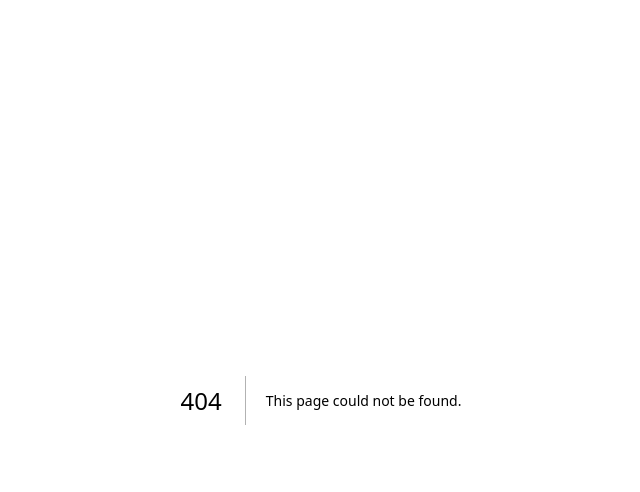
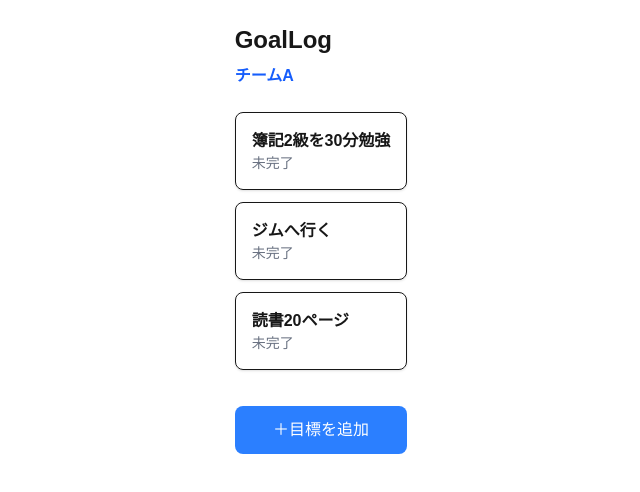
Before and after one commit to gyozapurin32/goal-log, a Next.js app: page /home in a window 1280 px wide. Before the commit this address had no page. Shown: the top 492 px of the page, without its empty margins (319-959 px from the left). Built offline with nearby package versions, Linux system fonts and the light colour scheme.

Commit message:
add home page and GoalCard

```diff
--- /dev/null
+++ b/app/goal/page.tsx
@@ -0,0 +1,3 @@
+export default function HomePage() {
+  return <h1>ゴール画面</h1>;
+}
--- /dev/null
+++ b/app/group/page.tsx
@@ -0,0 +1,3 @@
+export default function HomePage() {
+  return <h1>グループ画面</h1>;
+}
--- /dev/null
+++ b/app/home/page.tsx
@@ -0,0 +1,32 @@
+import GoalCard from "@/components/goal/GoalCard";
+
+export default function HomePage() {
+  return (
+    <main className="max-w-md mx-auto p-6">
+      <h1 className="text-2xl font-bold mb-2">GoalLog</h1>
+
+      <button className="mb-6 text-blue-600 font-semibold">
+        チームA
+      </button>
+
+      <GoalCard
+        title="簿記2級を30分勉強"
+        status="未完了"
+      />
+
+      <GoalCard
+        title="ジムへ行く"
+        status="未完了"
+      />
+
+      <GoalCard
+        title="読書20ページ"
+        status="未完了"
+      />
+
+      <button className="w-full mt-6 bg-blue-500 text-white py-3 rounded-lg">
+        ＋目標を追加
+      </button>
+    </main>
+  );
+}
--- /dev/null
+++ b/app/result/page.tsx
@@ -0,0 +1,3 @@
+export default function HomePage() {
+  return <h1>結果画面</h1>;
+}
--- /dev/null
+++ b/app/status/page.tsx
@@ -0,0 +1,3 @@
+export default function HomePage() {
+  return <h1>ステータス画面</h1>;
+}
--- /dev/null
+++ b/components/goal/GoalCard.tsx
@@ -0,0 +1,13 @@
+type GoalCardProps = {
+  title: string;
+  status: string;
+};
+
+export default function GoalCard({ title, status }: GoalCardProps) {
+  return (
+    <div className="border rounded-lg p-4 shadow-sm mb-3">
+      <div className="font-semibold">{title}</div>
+      <div className="text-sm text-gray-500">{status}</div>
+    </div>
+  );
+}
```
